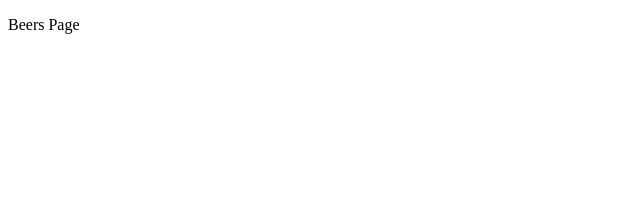
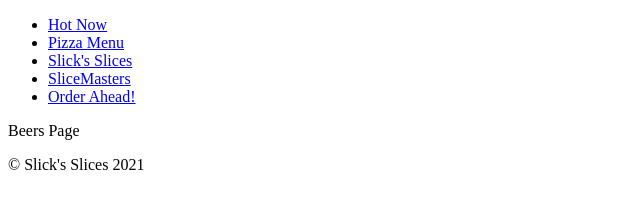
Before and after one commit to sdimaren/master-gatsby, a Gatsby site in the folder gatsby/: page /beers in a window 1280 px wide. Shown: the whole page, without its empty margins (0-640 px from the left). Built offline with nearby package versions, Linux system fonts and the light colour scheme; Gatsby itself is replaced by a stand-in of ours.

Commit message:
routing, navigation and layouts

```diff
--- /dev/null
+++ b/gatsby/gatsby-browser.js
@@ -0,0 +1,6 @@
+import React from 'react';
+import Layout from './src/components/Layout';
+
+export function wrapPageElement({ element, props }) {
+  return <Layout {...props}>{element}</Layout>;
+}
--- /dev/null
+++ b/gatsby/gatsby-ssr.js
@@ -0,0 +1,6 @@
+import React from 'react';
+import Layout from './src/components/Layout';
+
+export function wrapPageElement({ element, props }) {
+  return <Layout {...props}>{element}</Layout>;
+}
--- a/gatsby/public/page-data/dev-404-page/page-data.json
+++ b/gatsby/public/page-data/dev-404-page/page-data.json
@@ -1 +1 @@
-{"componentChunkName":"component---cache-dev-404-page-js","path":"/dev-404-page/","result":{"data":{"allSitePage":{"nodes":[{"path":"/"}]}},"pageContext":{}},"staticQueryHashes":[]}
+{"componentChunkName":"component---cache-dev-404-page-js","path":"/dev-404-page/","result":{"data":{"allSitePage":{"nodes":[{"path":"/404/"},{"path":"/beers/"},{"path":"/"},{"path":"/order/"},{"path":"/pizzas/"},{"path":"/slicemasters/"},{"path":"/404.html"}]}},"pageContext":{}},"staticQueryHashes":[]}
--- /dev/null
+++ b/gatsby/src/components/Footer.js
@@ -0,0 +1,9 @@
+import React from 'react';
+
+export default function Footer() {
+  return (
+    <footer>
+      <p>&copy; Slick's Slices {new Date().getFullYear()}</p>
+    </footer>
+  );
+}
--- /dev/null
+++ b/gatsby/src/components/Layout.js
@@ -0,0 +1,13 @@
+import React from 'react';
+import Footer from './Footer';
+import Nav from './Nav';
+
+export default function Layout({ children }) {
+  return (
+    <div>
+      <Nav />
+      {children}
+      <Footer />
+    </div>
+  );
+}
--- /dev/null
+++ b/gatsby/src/components/Nav.js
@@ -0,0 +1,26 @@
+import React from 'react';
+import { Link } from 'gatsby';
+
+export default function Nav() {
+  return (
+    <nav>
+      <ul>
+        <li>
+          <Link to="/">Hot Now</Link>
+        </li>
+        <li>
+          <Link to="/pizzas/">Pizza Menu</Link>
+        </li>
+        <li>
+          <Link to="/">Slick's Slices</Link>
+        </li>
+        <li>
+          <Link to="/slicemasters">SliceMasters</Link>
+        </li>
+        <li>
+          <Link to="/order">Order Ahead!</Link>
+        </li>
+      </ul>
+    </nav>
+  );
+}
--- a/gatsby/src/pages/404.js
+++ b/gatsby/src/pages/404.js
@@ -2,8 +2,8 @@
 
 export default function FourOhFour() {
   return (
-    <div>
+    <>
       <p>That page doesn't exist!</p>
-    </div>
+    </>
   );
 }
--- a/gatsby/src/pages/beers.js
+++ b/gatsby/src/pages/beers.js
@@ -2,8 +2,8 @@
 
 export default function BeersPage() {
   return (
-    <div>
+    <>
       <p>Beers Page</p>
-    </div>
+    </>
   );
 }
--- a/gatsby/src/pages/index.js
+++ b/gatsby/src/pages/index.js
@@ -2,8 +2,8 @@
 
 export default function HomePage() {
   return (
-    <div>
+    <>
       <p>Home Page</p>
-    </div>
+    </>
   );
 }
--- a/gatsby/src/pages/order.js
+++ b/gatsby/src/pages/order.js
@@ -2,8 +2,8 @@
 
 export default function OrderPage() {
   return (
-    <div>
+    <>
       <p>Order Page</p>
-    </div>
+    </>
   );
 }
--- a/gatsby/src/pages/pizzas.js
+++ b/gatsby/src/pages/pizzas.js
@@ -2,8 +2,8 @@
 
 export default function PizzaPage() {
   return (
-    <div>
+    <>
       <p>Pizza Page</p>
-    </div>
+    </>
   );
 }
--- a/gatsby/src/pages/slicemasters.js
+++ b/gatsby/src/pages/slicemasters.js
@@ -2,8 +2,8 @@
 
 export default function SlicemastersPage() {
   return (
-    <div>
+    <>
       <p>Slicemasters Page</p>
-    </div>
+    </>
   );
 }
```
